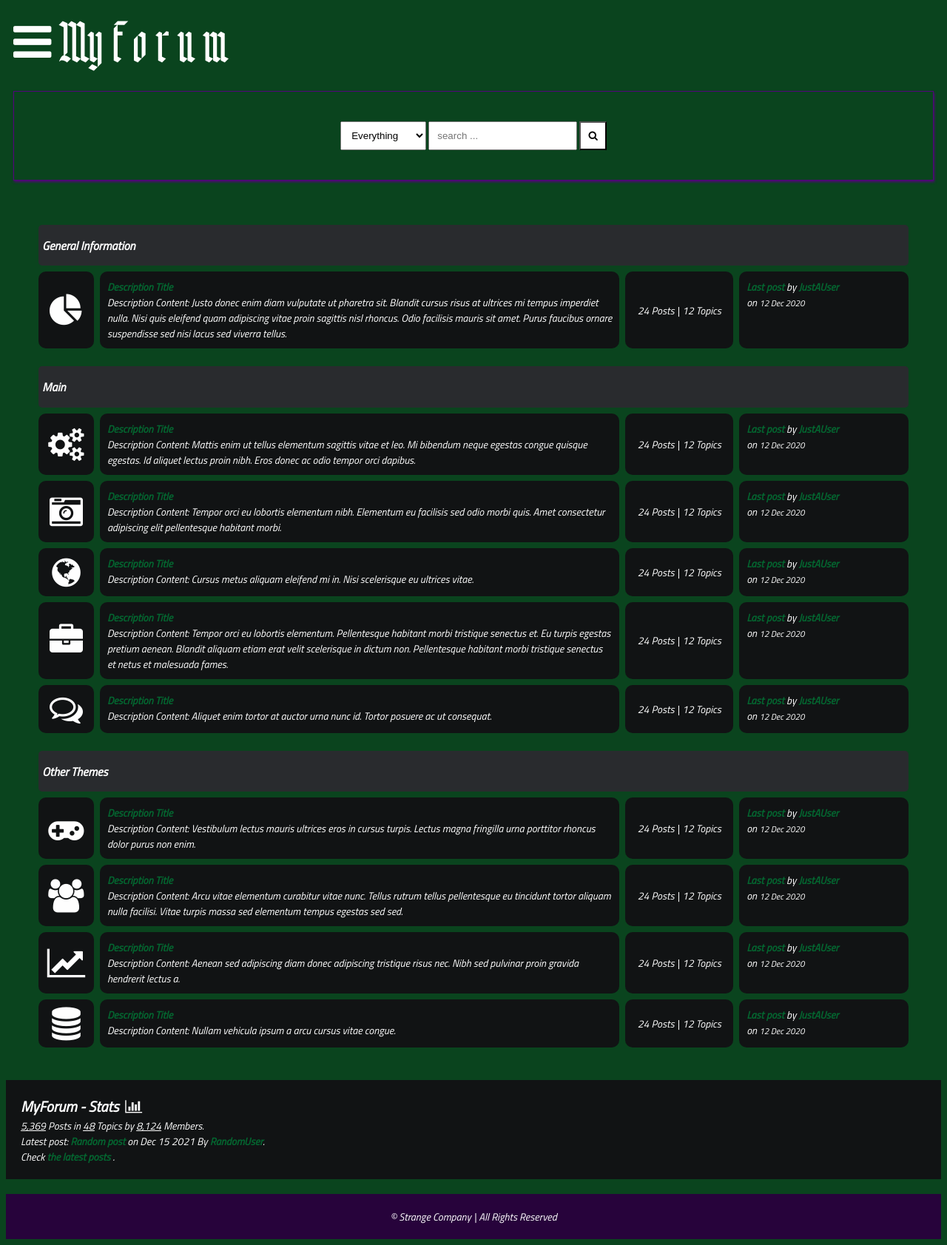
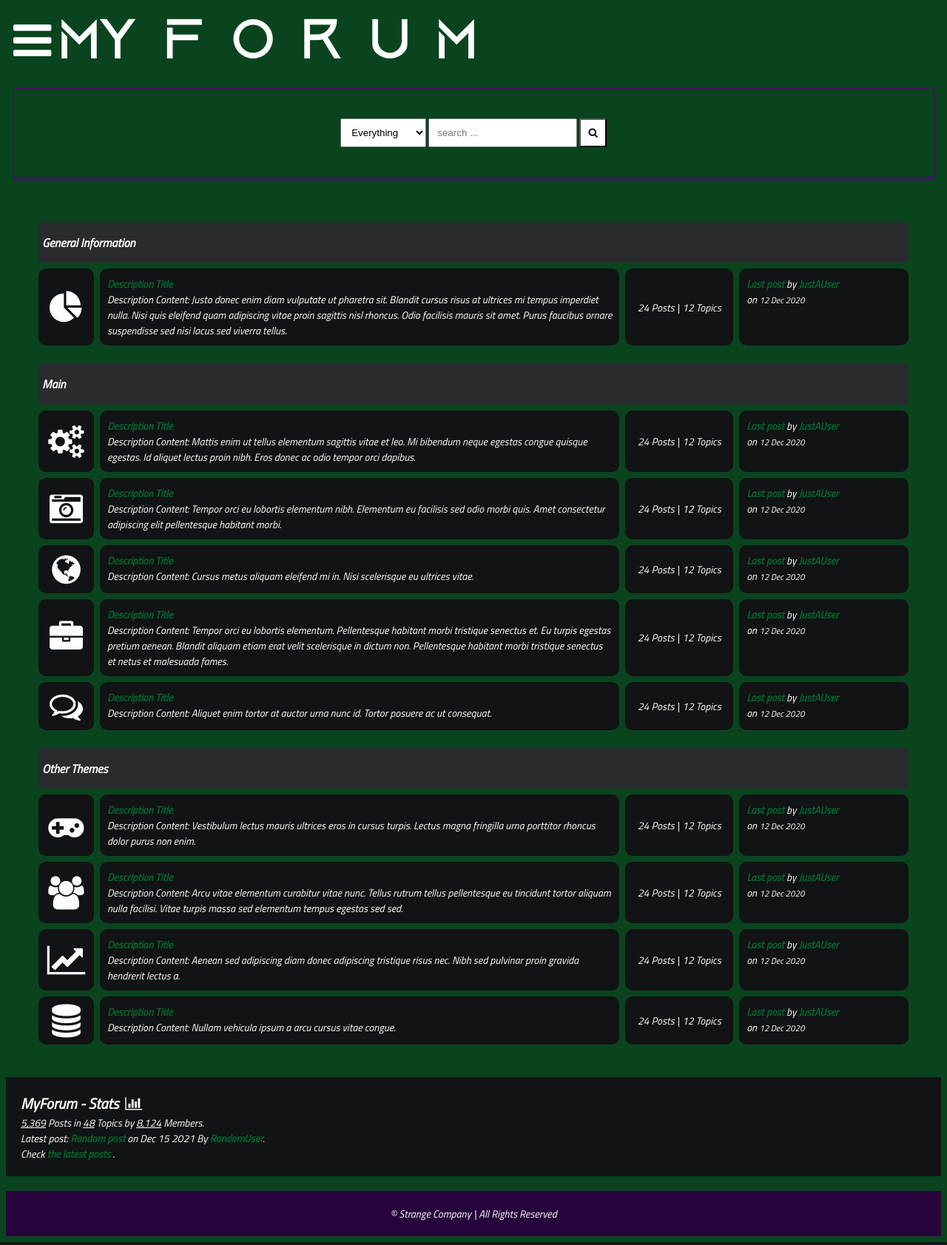
Before and after one commit to laasan/djForum, a Django app: page / in a window 1280 px wide. Shown: the whole page at 74% size. Run offline with Django 4.2, Linux system fonts and the light colour scheme; parts of the project's set-up code (start-up, migrations or seed data) failed here and were passed over.

Commit message:
font fix

```diff
--- a/main/static/style.css
+++ b/main/static/style.css
@@ -181,13 +181,13 @@ header{
 }
 
 @font-face {
-    font-family: 'Knight Anomaly';
-    src: url('KnightAnomaly.eot');
-    src: local('KnightAnomaly'),
-        url('KnightAnomaly.eot?#iefix') format('embedded-opentype'),
-        url('KnightAnomaly.woff2') format('woff2'),
-        url('KnightAnomaly.woff') format('woff'),
-        url('KnightAnomaly.ttf') format('truetype');
+    font-family: 'Aquire';
+    src: url('Aquire-BW0ox.otf');
+    /*src: local('Aquire'),*/
+    /*    url('KnightAnomaly.eot?#iefix') format('embedded-opentype'),*/
+    /*    url('KnightAnomaly.woff2') format('woff2'),*/
+    /*    url('KnightAnomaly.woff') format('woff'),*/
+    /*    url('KnightAnomaly.ttf') format('truetype');*/
     font-weight: normal;
     font-style: normal;
 }
@@ -195,7 +195,8 @@ header{
 .brand{
     font-size:80px;
     display: inline-block;
-    font-family: Knight Anomaly;
+    /*font-family: Knight Anomaly;*/
+    font-family: Aquire;
 }
 
 /*Navbar for the smartphones*/
```
Also changed, not shown: main/static/Aquire-BW0ox.otf (added), main/static/AquireBold-8Ma60.otf (added), main/static/AquireLight-YzE0o.otf (added).
